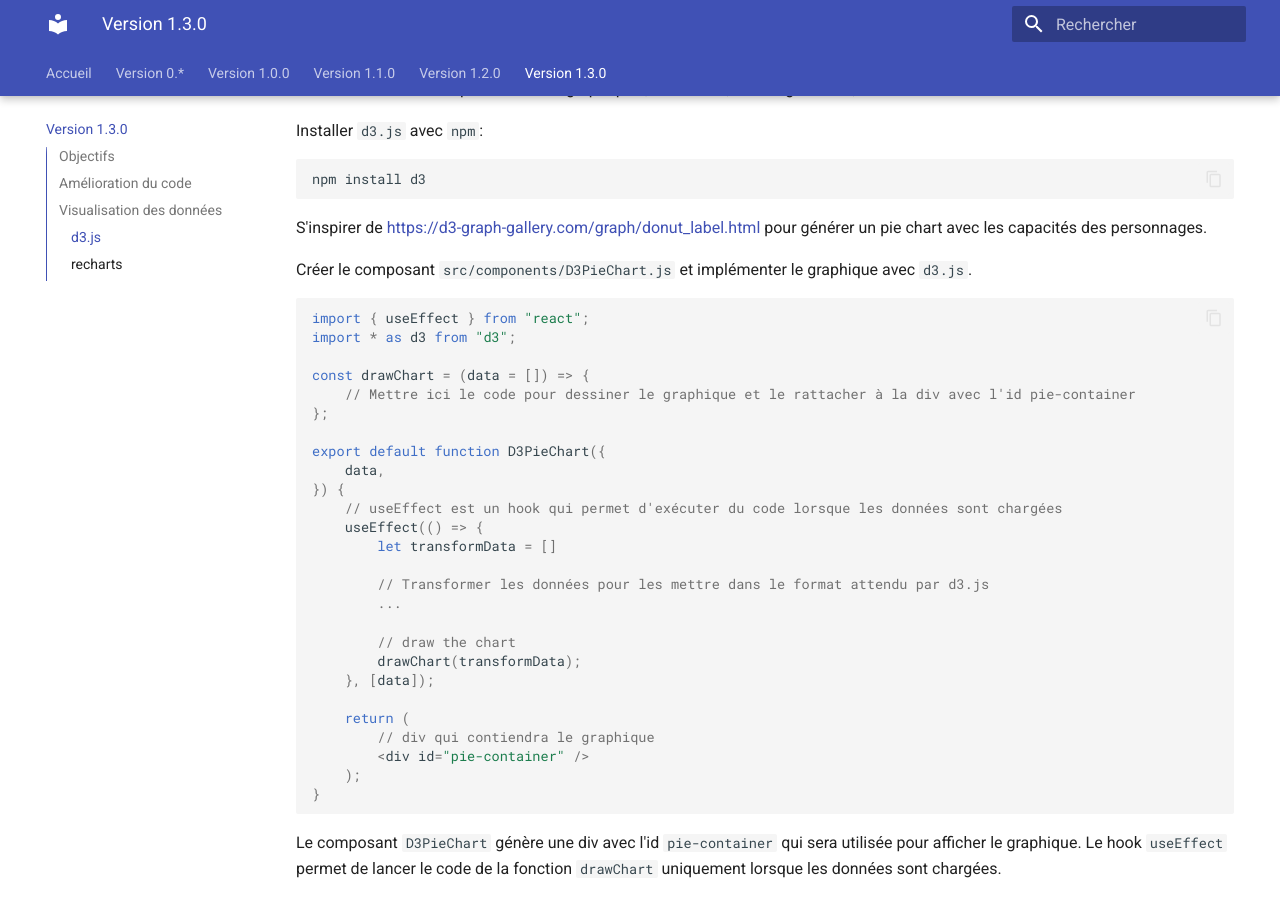
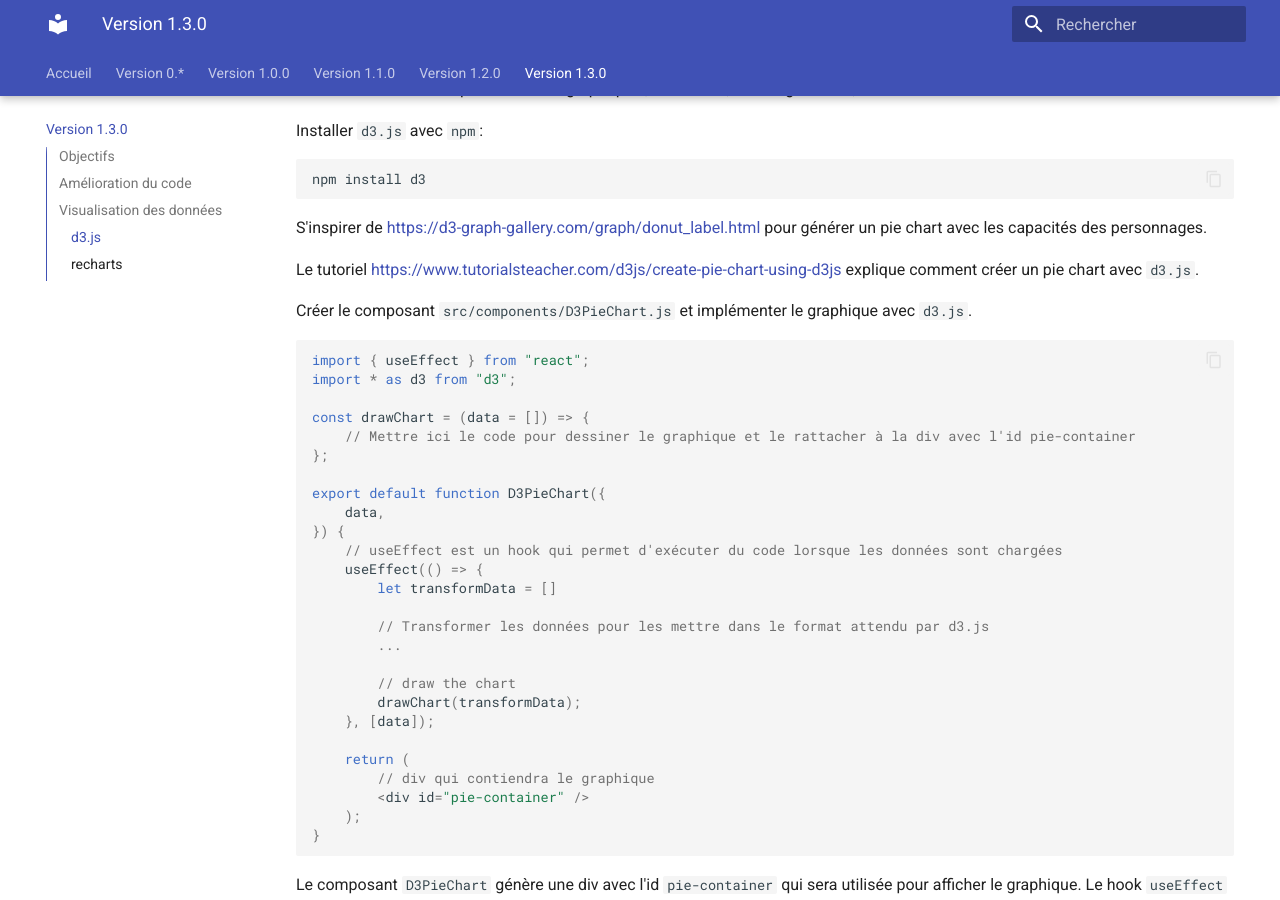
Before and after one commit to but-sd/guide-marvel-app, an MkDocs documentation site: the page built from docs/version-1.3.0.md, in a window 1280 px wide and 900 px high, scrolled down 4919 px. Built offline with MkDocs 1.6.1 and Material for MkDocs 9.7.7, drawn with Linux system fonts in a browser that asks for light colours.

Commit message:
Add D3 pie chart component

````diff
--- a/docs/version-1.3.0.md
+++ b/docs/version-1.3.0.md
@@ -244,6 +244,8 @@ npm install d3
 
 S'inspirer de [https://d3-graph-gallery.com/graph/donut_label.html](https://d3-graph-gallery.com/graph/donut_label.html){target="_blank"} pour générer un pie chart avec les capacités des personnages.
 
+Le tutoriel [https://www.tutorialsteacher.com/d3js/create-pie-chart-using-d3js](https://www.tutorialsteacher.com/d3js/create-pie-chart-using-d3js){target="_blank"} explique comment créer un pie chart avec `d3.js`.
+
 Créer le composant `src/components/D3PieChart.js` et implémenter le graphique avec `d3.js`.
 
 ```javascript
````
